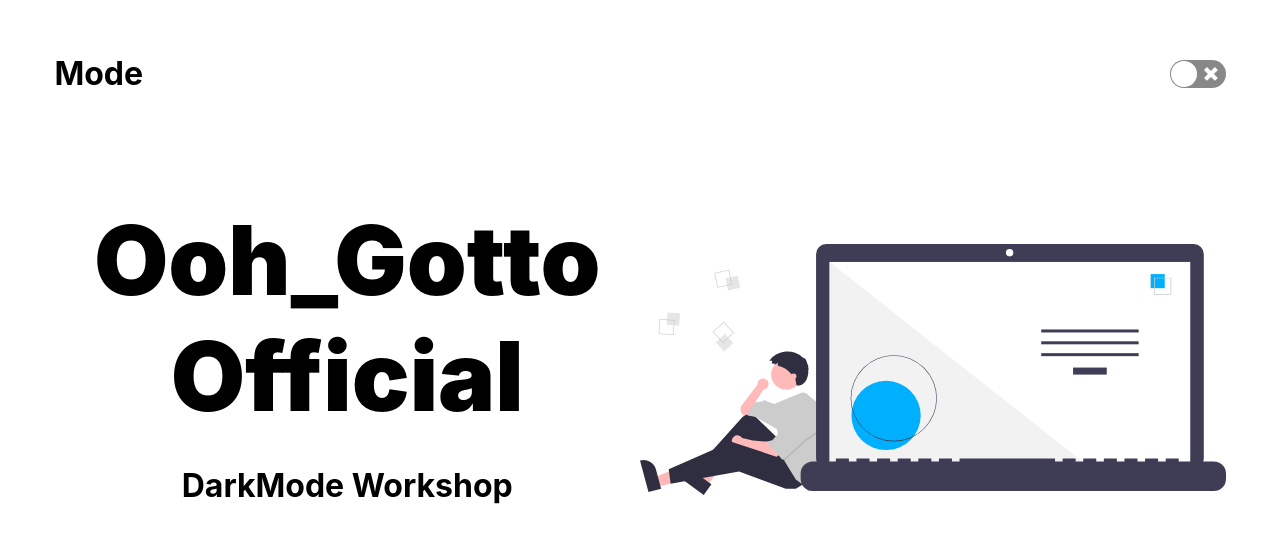
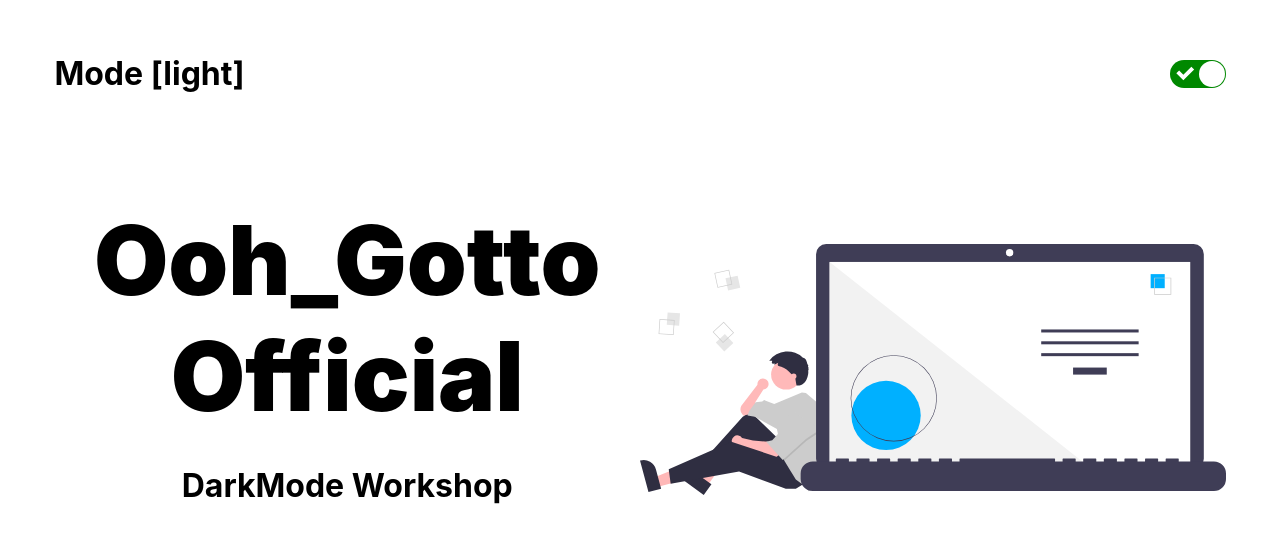
Before and after one commit to kiatklai/dark-mode, a React (Create React App) app: page / in a window 1280 px wide. Shown: the top 542 px of the page. Built offline with nearby package versions, Linux system fonts and the light colour scheme.

Commit message:
useContext

```diff
--- a/src/App.js
+++ b/src/App.js
@@ -1,13 +1,19 @@
 import './App.css';
 import Content from './components/Content';
 import Title from './components/Title';
+import { createContext, useState } from 'react';
+
+export const ThemeContext = createContext()
 
 function App() {
+  const [theme,setTheme] = useState("light")
   return (
-    <div>
-      <Title/>
-      <Content/>
-    </div>
+    <ThemeContext.Provider value={{theme,setTheme}}>
+      <div>
+        <Title/>
+        <Content/>
+      </div>
+    </ThemeContext.Provider>
 
   );
 }
--- a/src/components/Title.js
+++ b/src/components/Title.js
@@ -1,14 +1,15 @@
-import { useState } from 'react'
+import { useContext, useState } from 'react'
 import Switch from 'react-switch'
+import { ThemeContext } from '../App'
 
 const Title =()=>{
-  const [theme,setTheme] = useState(false)
+  const {theme,setTheme} = useContext(ThemeContext)
   const toggleSwitch=(checked)=>{
     setTheme(checked)
   }
   return(
     <header>
-      <span>Mode</span>
+      <span>Mode [{theme}]</span>
       <Switch
         onChange={toggleSwitch}
         checked = {theme}/>
```
